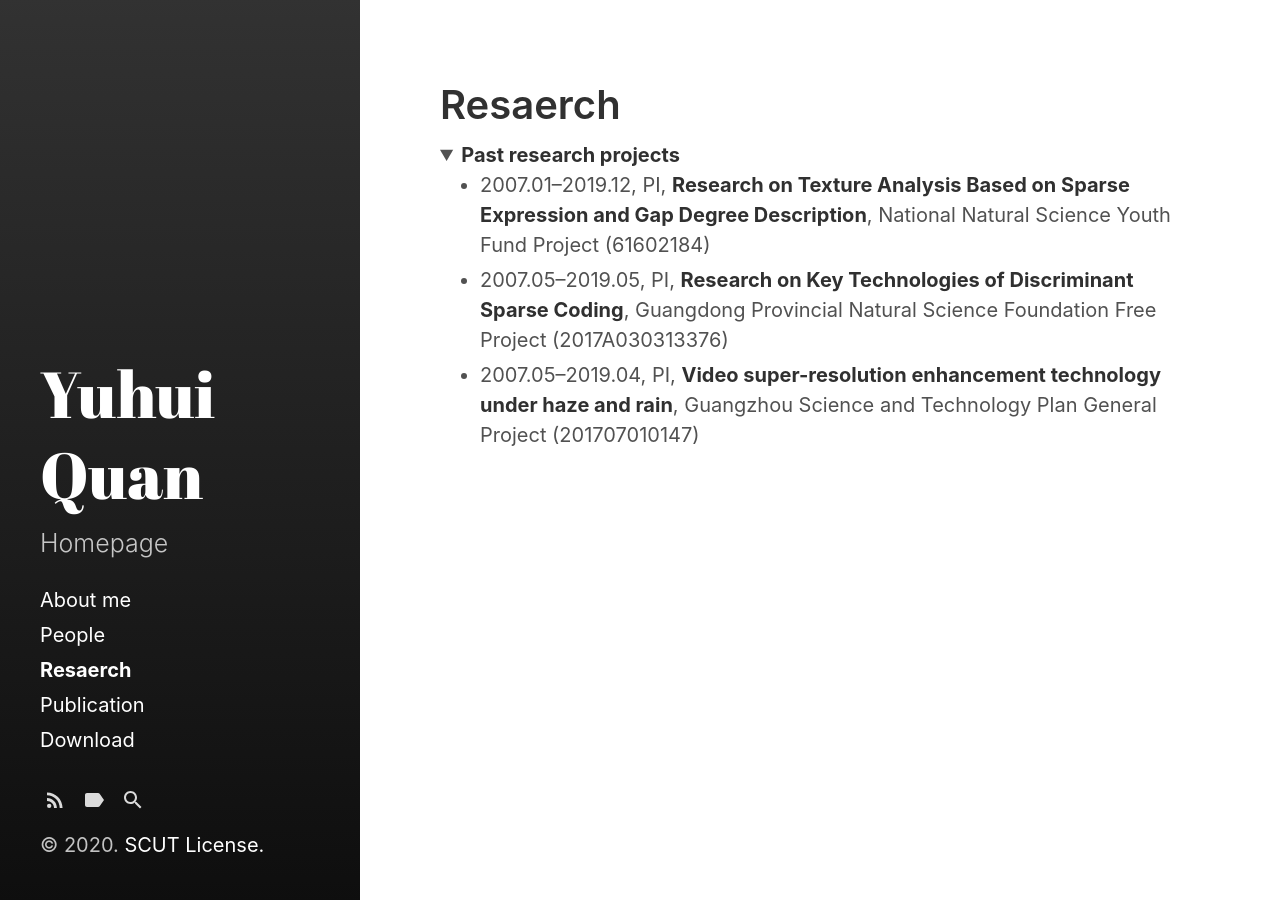
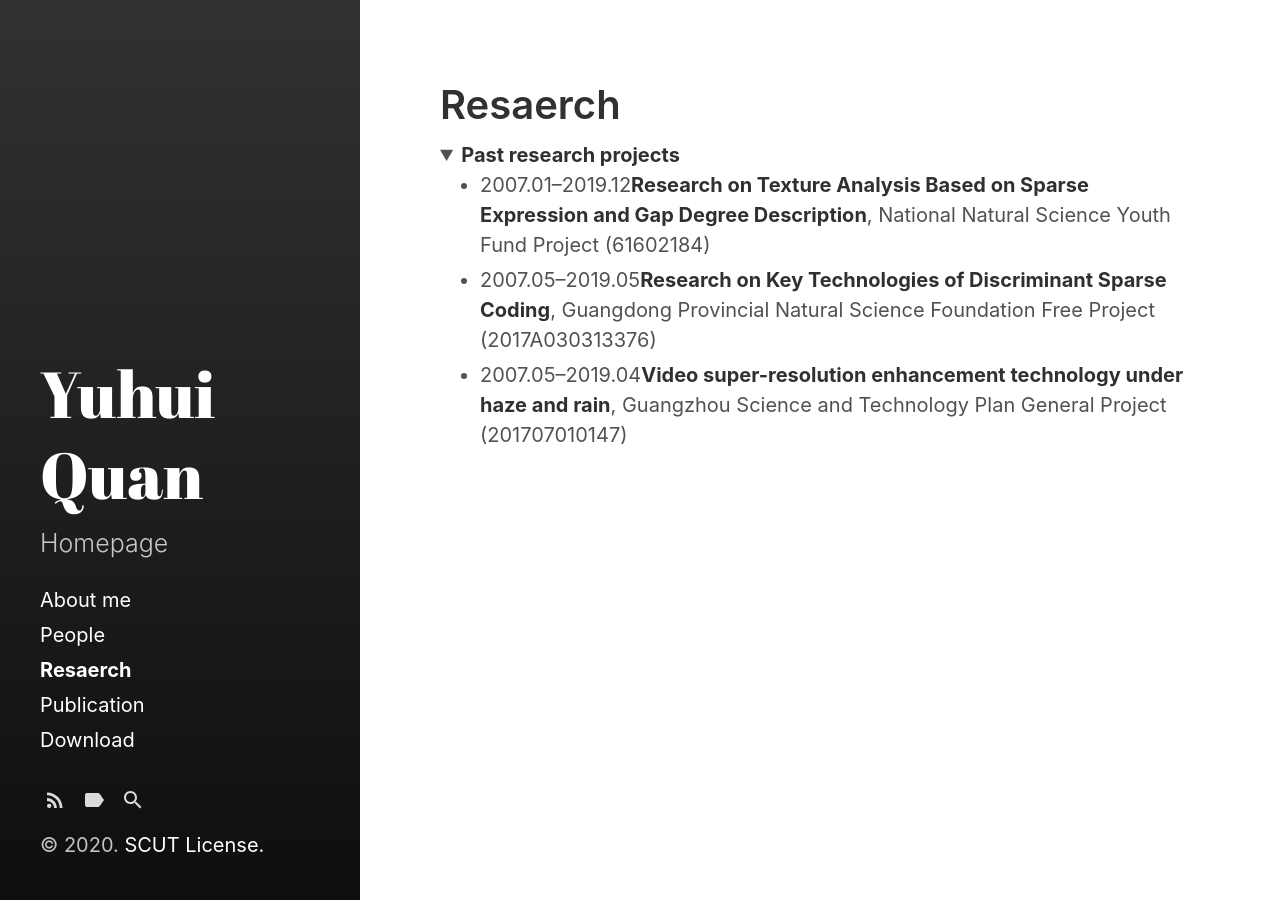
Before and after one commit to Dofboom/Dofboom.github.io, a Jekyll site: the page built from b.md, in a window 1280 px wide. Built offline with Jekyll 4.4.1, drawn with Linux system fonts in a browser that asks for light colours.

Commit message:
Update b.md

```diff
--- a/b.md
+++ b/b.md
@@ -12,8 +12,8 @@ sidebar_link: true
 <details open="">
 <summary><strong>Past research projects </strong></summary>
 <ul>
-<li>2007.01&#8211;2019.12, PI, <strong>Research on Texture Analysis Based on Sparse Expression and Gap Degree Description</strong>, National Natural Science Youth Fund Project (61602184)</li>
-<li>2007.05&#8211;2019.05, PI, <strong>Research on Key Technologies of Discriminant Sparse Coding</strong>, Guangdong Provincial Natural Science Foundation Free Project (2017A030313376)</li>
-<li>2007.05&#8211;2019.04, PI, <strong>Video super-resolution enhancement technology under haze and rain</strong>, Guangzhou Science and Technology Plan General Project (201707010147)</li>
+<li>2007.01&#8211;2019.12<strong>Research on Texture Analysis Based on Sparse Expression and Gap Degree Description</strong>, National Natural Science Youth Fund Project (61602184)</li>
+<li>2007.05&#8211;2019.05<strong>Research on Key Technologies of Discriminant Sparse Coding</strong>, Guangdong Provincial Natural Science Foundation Free Project (2017A030313376)</li>
+<li>2007.05&#8211;2019.04<strong>Video super-resolution enhancement technology under haze and rain</strong>, Guangzhou Science and Technology Plan General Project (201707010147)</li>
 </ul>
 </details>
```
